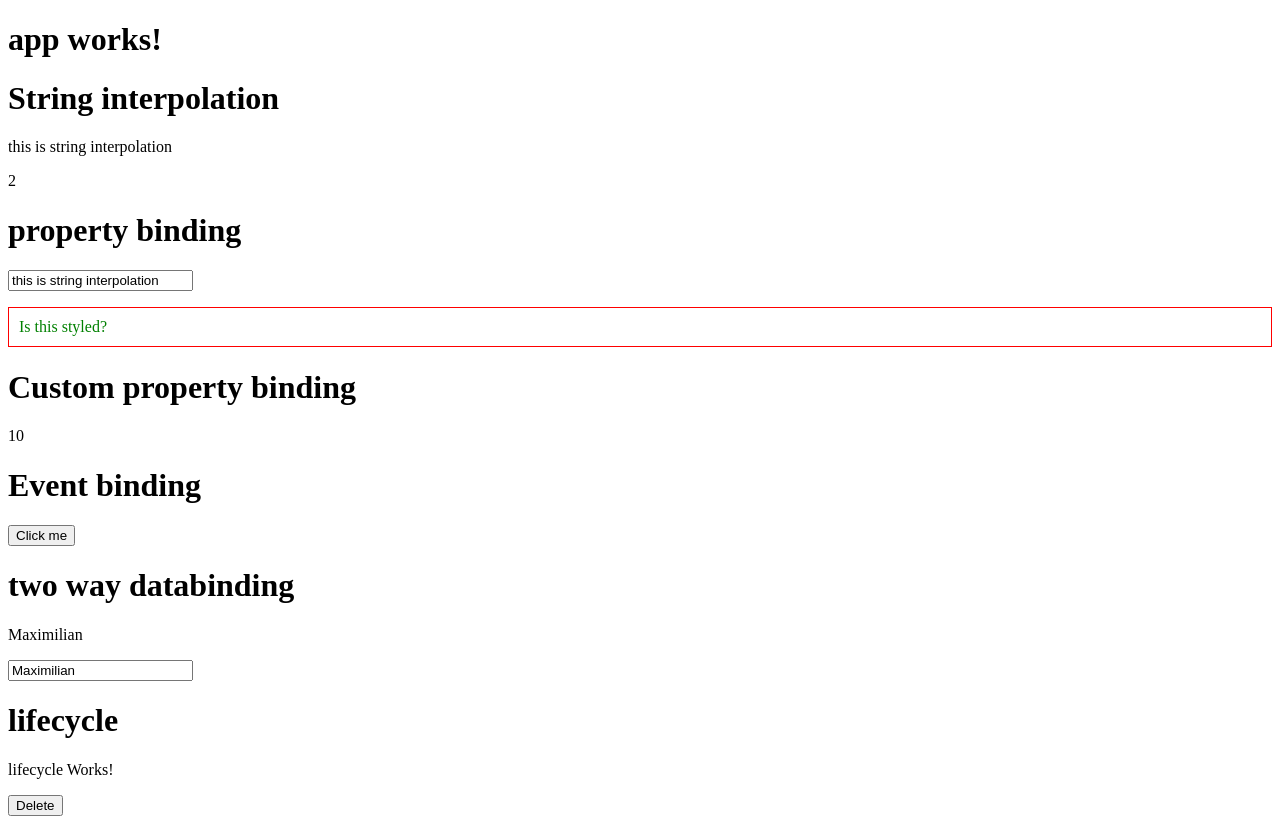
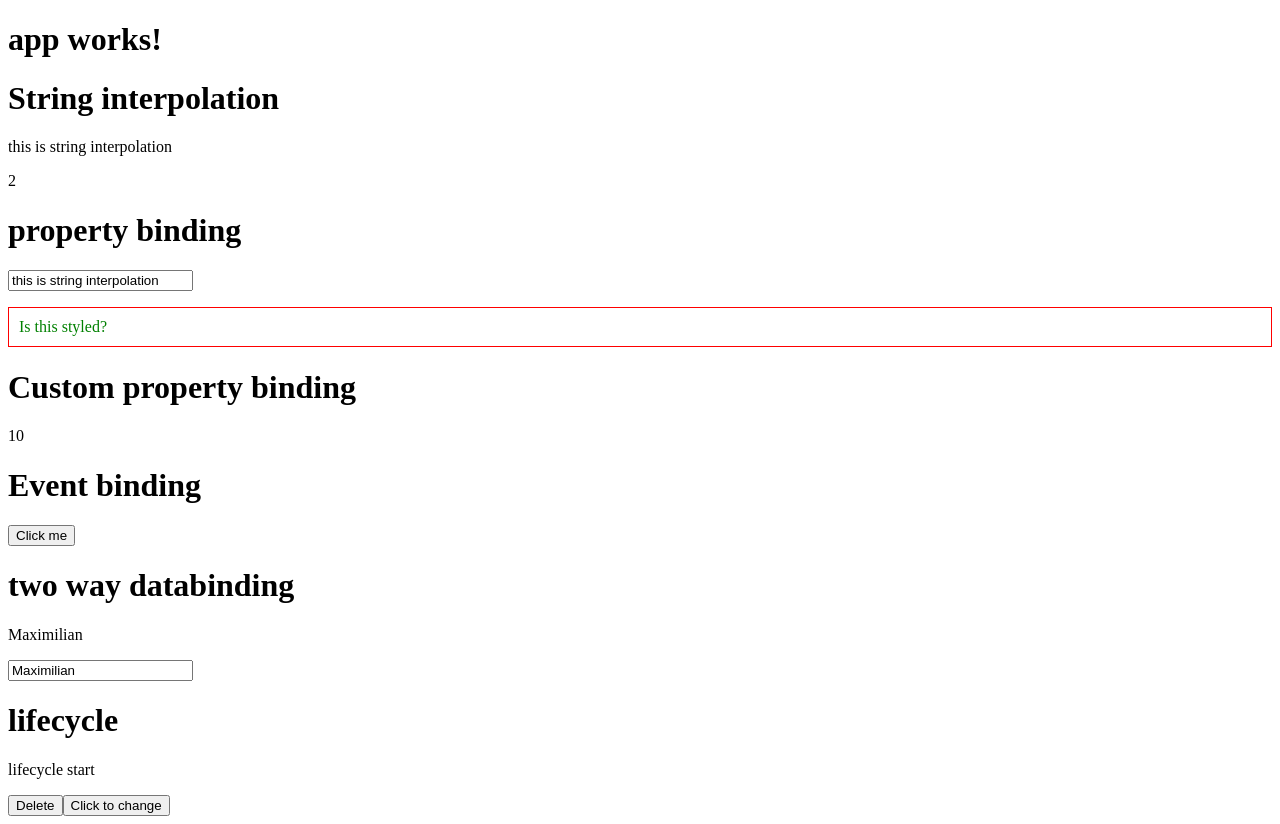
Before and after one commit to turcuciprian/udemy-ng2-course, an Angular app: page / in a window 1280 px wide. Built offline with nearby package versions, Linux system fonts and the light colour scheme.

Commit message:
ng-content implementation for component lifecycle usage example

```diff
--- a/src/app/app.component.html
+++ b/src/app/app.component.html
@@ -3,5 +3,10 @@
   <app-databinding></app-databinding>
 </p>
 <h1>lifecycle</h1>
-<app-lifecycle *ngIf="!delete"></app-lifecycle>
+<app-lifecycle *ngIf="!delete">
+  <p>
+    {{test}}
+  </p>
+</app-lifecycle>
 <button type="button" name="button" (click)="delete = true">Delete</button>
+<button type="button" name="button" (click)="test = 'changed value'">Click to change</button>
--- a/src/app/app.component.ts
+++ b/src/app/app.component.ts
@@ -7,6 +7,7 @@ import { Component } from '@angular/core';
   styleUrls: ['./app.component.css'],
 })
 export class AppComponent {
+  test = 'lifecycle start';
   title = 'app works!';
   delete = false;
 }
--- a/src/app/lifecycle.component.ts
+++ b/src/app/lifecycle.component.ts
@@ -11,9 +11,7 @@ import { Component,
 @Component({
   selector: 'app-lifecycle',
   template: `
-    <p>
-      lifecycle Works!
-    </p>
+    <ng-content></ng-content>
   `,
   styles: []
 })
```
